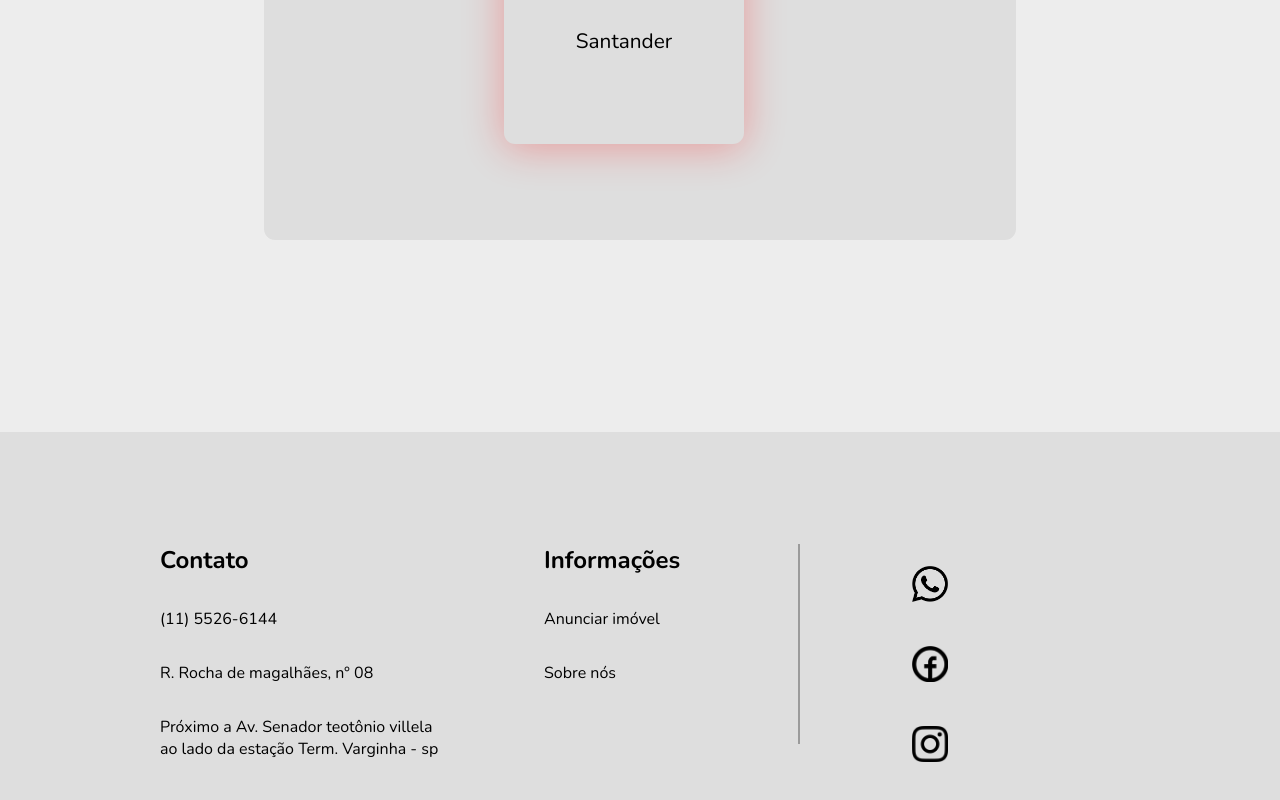
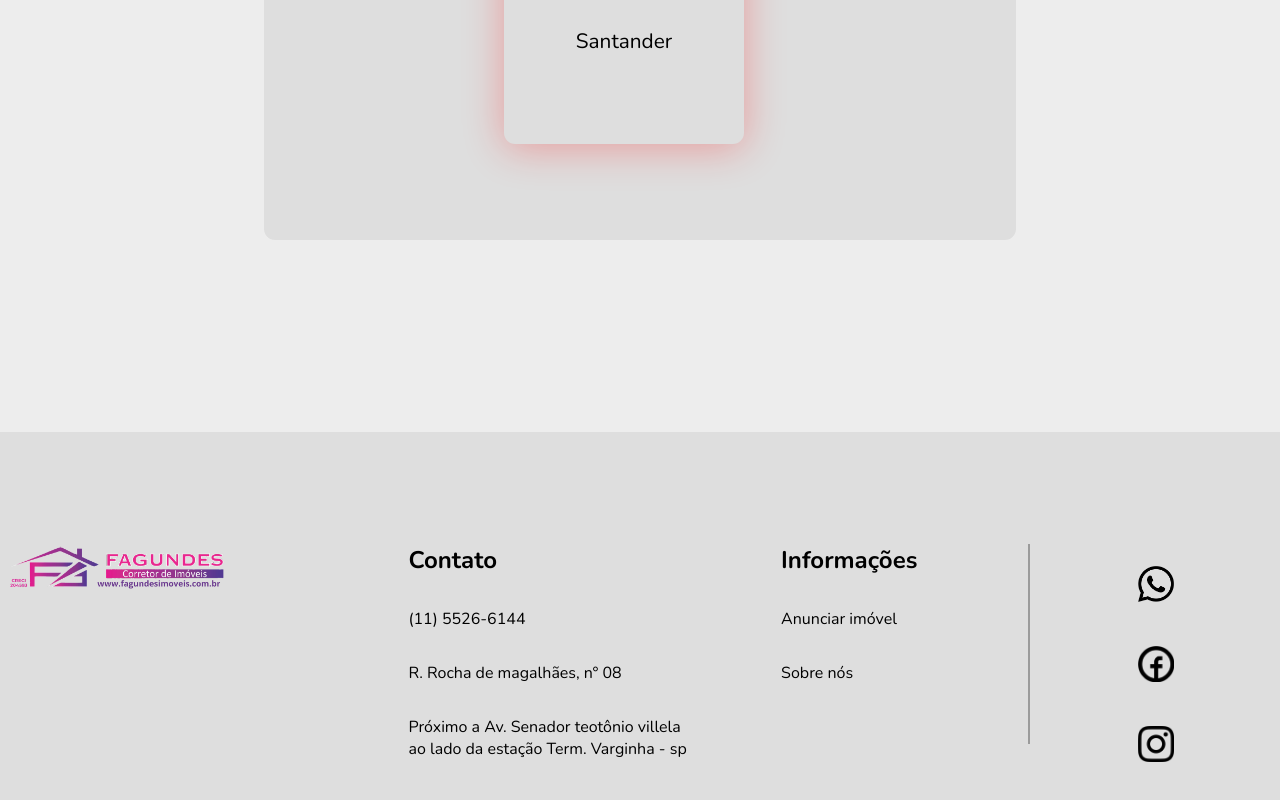
Before and after one commit to fafaImoveis/frontend_fafa, a React (Vite) app: page / in a window 1280 px wide. Shown: the part 2736-3536 px from the top of the page. Built offline with nearby package versions, Linux system fonts and the light colour scheme; no server answers.

Commit message:
Update Footer.jsx

```diff
--- a/src/components/footer/Footer.jsx
+++ b/src/components/footer/Footer.jsx
@@ -5,9 +5,7 @@ export const Footer = () => {
     return(
         <>
             <Footer_style>
-                <Link to="login">
-                    <div className="logo">
-                    </div>
+                <Link to="login" className="logo">
                 </Link>
                 <div className="contato">
                     <h2>Contato</h2>
```
